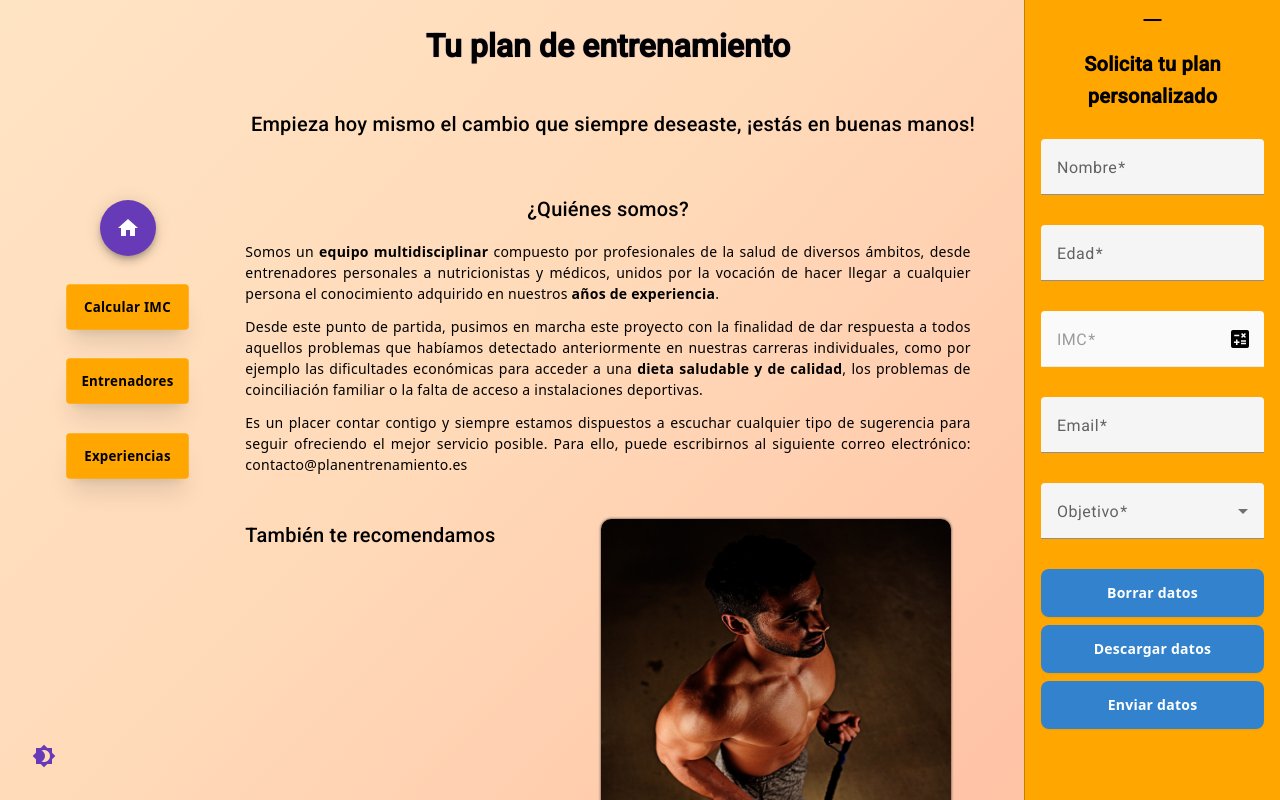
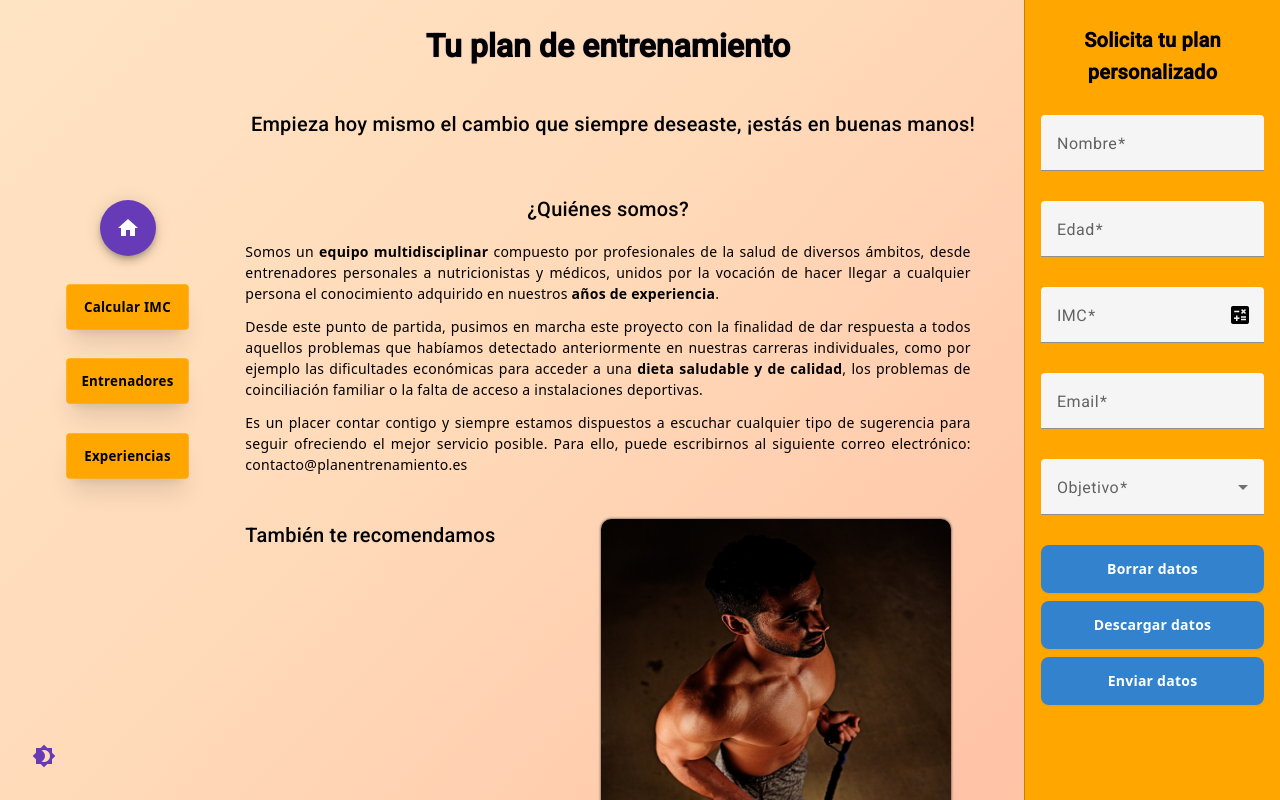
Before and after one commit to Criscode2022/plan-entrenamiento, an Angular app in the folder Código fuente sin compilar/PlanDeEntrenamiento/: page / in a window 1280 px wide. Shown: the top 800 px of the page. Built offline with nearby package versions, Linux system fonts and the light colour scheme.

Commit message:
Improved form and important for Tailwind

```diff
--- a/Código fuente sin compilar/PlanDeEntrenamiento/src/app/core/layout/aside/aside.component.html
+++ b/Código fuente sin compilar/PlanDeEntrenamiento/src/app/core/layout/aside/aside.component.html
@@ -1,4 +1,6 @@
-<mat-icon class="hidden md:block">maximize</mat-icon>
+<div class="flex justify-center md:hidden">
+  <mat-icon>maximize</mat-icon>
+</div>
 
 <h2>Solicita tu plan personalizado</h2>
 
--- a/Código fuente sin compilar/PlanDeEntrenamiento/src/app/core/layout/aside/aside.component.scss
+++ b/Código fuente sin compilar/PlanDeEntrenamiento/src/app/core/layout/aside/aside.component.scss
@@ -1,8 +1,3 @@
-mat-icon {
-  margin: auto;
-  display: flex;
-}
-
 h2 {
   text-align: center;
   margin: 6pt 0 20pt 0;
--- a/Código fuente sin compilar/PlanDeEntrenamiento/src/app/core/layout/aside/aside.form.ts
+++ b/Código fuente sin compilar/PlanDeEntrenamiento/src/app/core/layout/aside/aside.form.ts
@@ -15,10 +15,7 @@ export class AsideForm extends SubsDirective {
   private skeleton = {
     nombre: ['', [Validators.required]],
     edad: ['', [Validators.required, Validators.min(16)]],
-    IMC: [
-      { value: null as number | null, disabled: true },
-      [Validators.required, this.nullableMin(1)],
-    ],
+    IMC: [null as number | null, [Validators.required, this.nullableMin(1)]],
     selectOption: [null, [Validators.required]],
     email: ['', [Validators.required, Validators.email]],
   };
--- a/Código fuente sin compilar/PlanDeEntrenamiento/tailwind.config.js
+++ b/Código fuente sin compilar/PlanDeEntrenamiento/tailwind.config.js
@@ -16,6 +16,7 @@ module.exports = {
           dark: '#0056B2CD',
         },
       },
+      important: true,
     },
   },
   plugins: [require('daisyui')],
```
